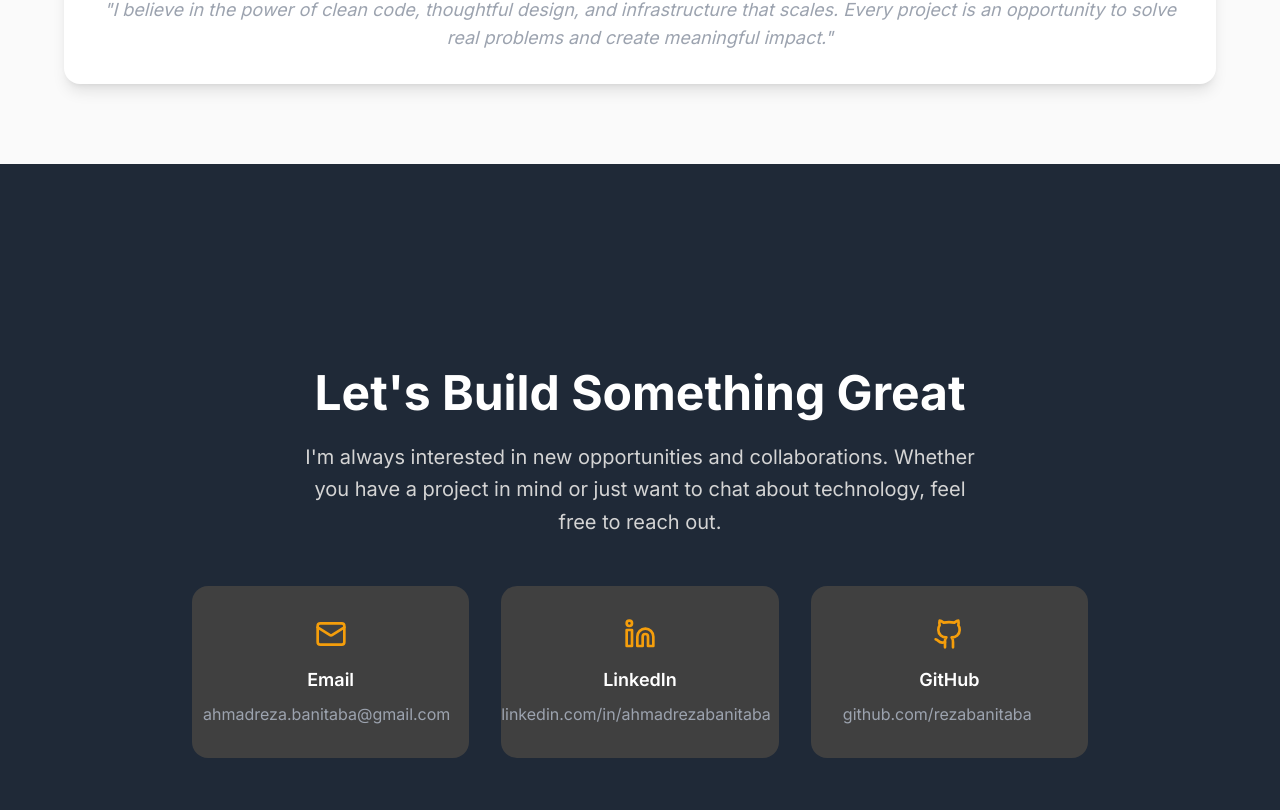
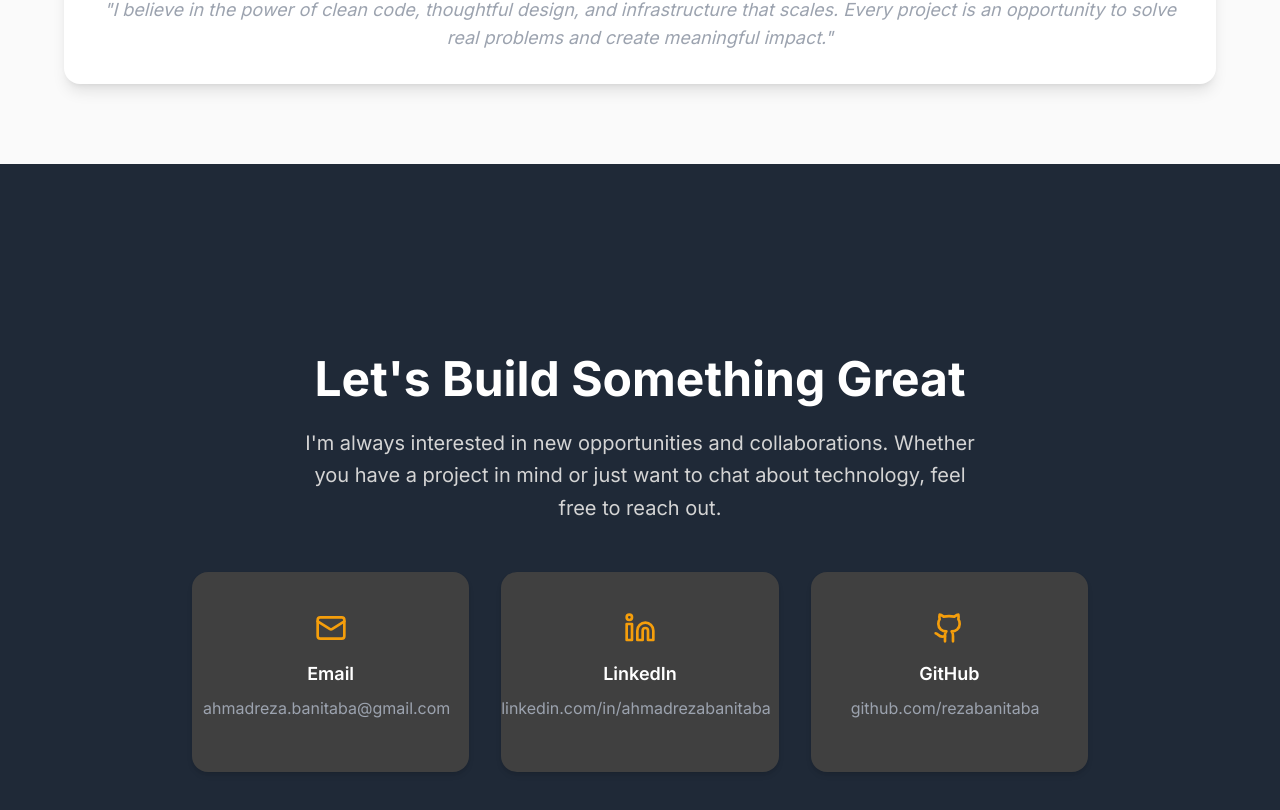
Before and after one commit to rezabanitaba/portfolio-2025, a React (Vite) app: page / in a window 1280 px wide. Shown: the part 7214-8024 px from the top of the page. Built offline with nearby package versions, Linux system fonts and the light colour scheme.

Commit message:
Update ContactSection.tsx

```diff
--- a/src/components/ContactSection.tsx
+++ b/src/components/ContactSection.tsx
@@ -64,7 +64,7 @@ const ContactSection: React.FC = () => {
                 href={link.href}
                 target={link.href.startsWith('http') ? '_blank' : undefined}
                 rel={link.href.startsWith('http') ? 'noopener noreferrer' : undefined}
-                className={`group bg-gray-700 rounded-2xl p-8 hover:bg-gray-600 transition-all duration-300 ${link.color}`}
+                className={`group bg-gray-700 rounded-2xl p-10 md:min-w-[220px] min-h-[200px] shadow-md hover:bg-gray-600 transition-all duration-300 ${link.color}`}
                 whileHover={{ scale: 1.05 }}
                 whileTap={{ scale: 0.95 }}
               >
```
